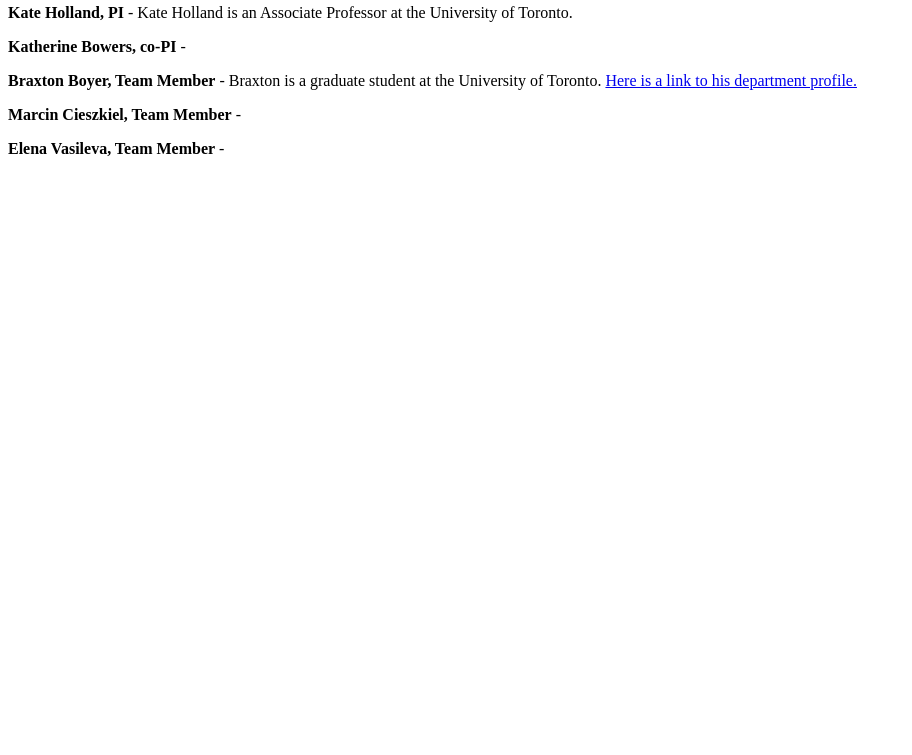
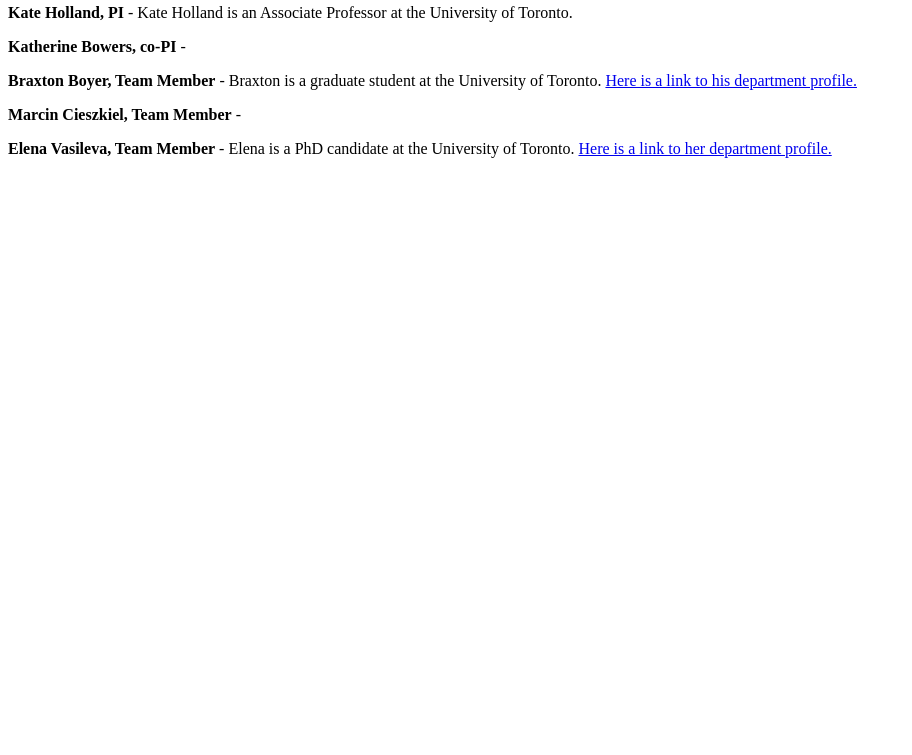
Before and after one commit to Digital-Dostoevsky/digital-dostoevsky.github.io, a plain HTML site: page team.html in a window 1280 px wide. Shown: the part 45-800 px from the top of the page, without its empty margins (0-912 px from the left). Drawn offline with Linux system fonts and the light colour scheme.

Commit message:
Update team.html

```diff
--- a/team.html
+++ b/team.html
@@ -6,6 +6,6 @@
     <p><b>Katherine Bowers, co-PI</b> -
     <p><b>Braxton Boyer, Team Member</b> - Braxton is a graduate student at the University of Toronto. <a href="http://sites.utoronto.ca/slavic/people/graduate_students/Boyer.html">Here is a link to his department profile.</a>
     <p><b>Marcin Cieszkiel, Team Member</b> -
-    <p><b>Elena Vasileva, Team Member</b> -
+    <p><b>Elena Vasileva, Team Member</b> - Elena is a PhD candidate at the University of Toronto. <a href="http://sites.utoronto.ca/slavic/people/graduate_students/Vasileva.html">Here is a link to her department profile.</a>
   </body>
 </html>
```
